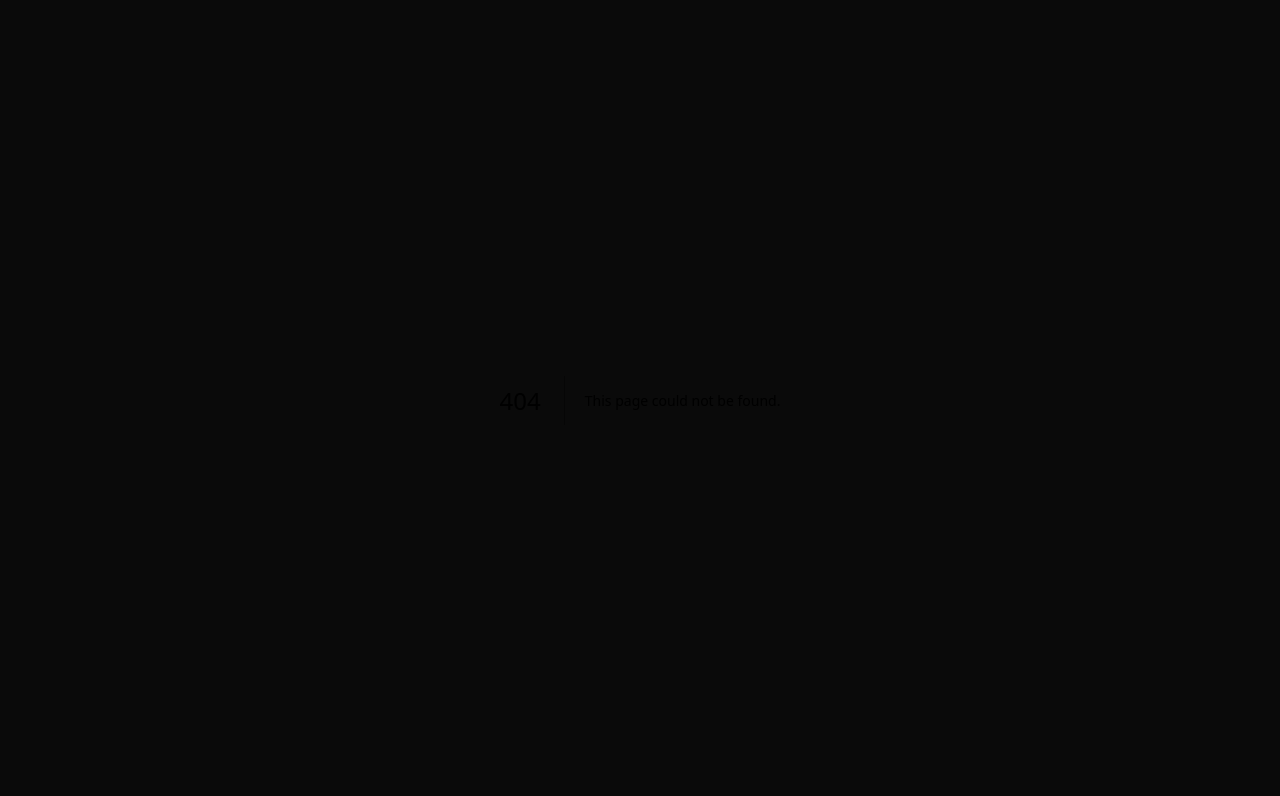
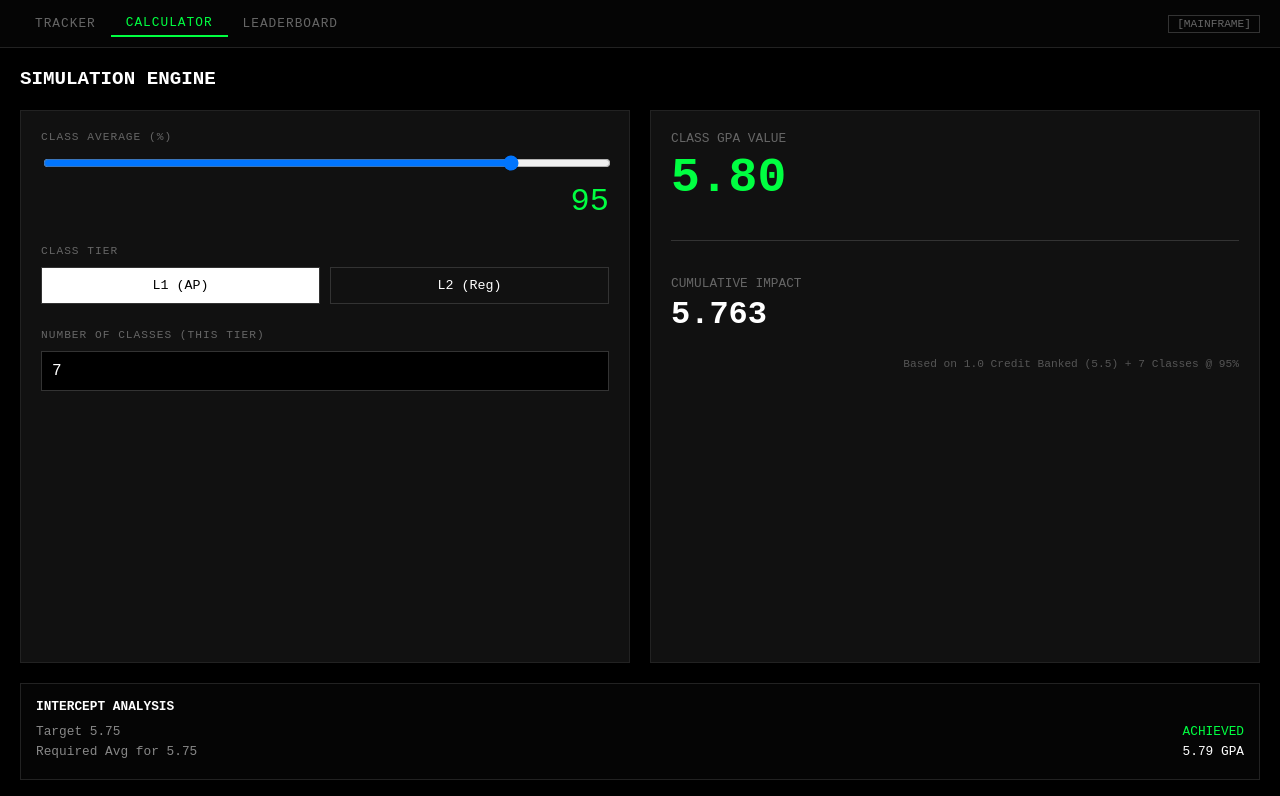
Before and after one commit to zach131/bluelock-terminal, a Next.js app: page /threat-engine/calculator in a window 1280 px wide. Before the commit this address had no page. Shown: the top 796 px of the page. Built offline with nearby package versions, Linux system fonts and the light colour scheme.

Commit message:
Create page.tsx

```diff
--- /dev/null
+++ b/src/app/threat-engine/calculator/page.tsx
@@ -0,0 +1,137 @@
+'use client';
+
+import { useState } from 'react';
+
+// Same logic as Tracker but isolated
+const GPA_SCALE = [
+  [97, 100, 4.0], [93, 96, 3.8], [90, 92, 3.6],
+  [87, 89, 3.4], [83, 86, 3.2], [80, 82, 3.0],
+  [77, 79, 2.8], [73, 76, 2.6], [70, 72, 2.4],
+  [0, 69, 0.0]
+];
+
+export default function Calculator() {
+  const [grade, setGrade] = useState(95);
+  const [level, setLevel] = useState<'L1' | 'L2'>('L1');
+  const [count, setCount] = useState(7);
+
+  const getBase = (g: number) => {
+    for (const [min, max, pts] of GPA_SCALE) {
+      if (g >= min && g <= max) return pts;
+    }
+    return 0;
+  };
+
+  const calculateGPA = () => {
+    const base = getBase(grade);
+    const weight = level === 'L1' ? 2.0 : 1.0;
+    return base + weight;
+  };
+
+  const classGpa = calculateGPA();
+  const cumGpa = ((5.5 + (classGpa * count)) / (1 + count));
+
+  return (
+    <div style={styles.main}>
+      <header style={styles.header}>
+        <span style={styles.title}>SIMULATION ENGINE</span>
+      </header>
+
+      <div style={styles.grid}>
+        {/* INPUTS */}
+        <div style={styles.card}>
+          <div style={styles.control}>
+            <label style={styles.label}>CLASS AVERAGE (%)</label>
+            <input
+              type="range"
+              min="70"
+              max="100"
+              value={grade}
+              onChange={e => setGrade(parseInt(e.target.value))}
+              style={styles.slider}
+            />
+            <span style={styles.sliderVal}>{grade}</span>
+          </div>
+
+          <div style={styles.control}>
+            <label style={styles.label}>CLASS TIER</label>
+            <div style={styles.btnGroup}>
+              <button onClick={() => setLevel('L1')} style={{ ...styles.tierBtn, backgroundColor: level === 'L1' ? '#FFF' : '#111', color: level === 'L1' ? '#000' : '#FFF' }}>L1 (AP)</button>
+              <button onClick={() => setLevel('L2')} style={{ ...styles.tierBtn, backgroundColor: level === 'L2' ? '#FFF' : '#111', color: level === 'L2' ? '#000' : '#FFF' }}>L2 (Reg)</button>
+            </div>
+          </div>
+
+          <div style={styles.control}>
+            <label style={styles.label}>NUMBER OF CLASSES (THIS TIER)</label>
+            <input
+              type="number"
+              value={count}
+              onChange={e => setCount(parseInt(e.target.value) || 0)}
+              style={styles.input}
+            />
+          </div>
+        </div>
+
+        {/* OUTPUTS */}
+        <div style={styles.card}>
+          <div style={styles.resultRow}>
+            <span style={styles.resLabel}>CLASS GPA VALUE</span>
+            <span style={{ ...styles.resVal, color: classGpa >= 5.79 ? '#00FF41' : '#FFB000' }}>
+              {classGpa.toFixed(2)}
+            </span>
+          </div>
+          <div style={styles.divider} />
+          <div style={styles.resultRow}>
+            <span style={styles.resLabel}>CUMULATIVE IMPACT</span>
+            <span style={{ ...styles.resVal, fontSize: '2rem' }}>
+              {cumGpa.toFixed(3)}
+            </span>
+          </div>
+          <div style={styles.hint}>
+            Based on 1.0 Credit Banked (5.5) + {count} Classes @ {grade}%
+          </div>
+        </div>
+      </div>
+
+      {/* INTERCEPT CHART */}
+      <div style={styles.chart}>
+        <div style={styles.chartHeader}>INTERCEPT ANALYSIS</div>
+        <div style={styles.chartRow}>
+          <span>Target 5.75</span>
+          <span style={{ color: cumGpa >= 5.75 ? '#00FF41' : '#FF1744' }}>
+            {cumGpa >= 5.75 ? 'ACHIEVED' : 'MISSED'}
+          </span>
+        </div>
+        <div style={styles.chartRow}>
+          <span>Required Avg for 5.75</span>
+          <span style={{ color: '#FFF' }}>
+            {((5.75 * (1 + count) - 5.5) / count).toFixed(2)} GPA
+          </span>
+        </div>
+      </div>
+    </div>
+  );
+}
+
+const styles: { [key: string]: React.CSSProperties } = {
+  main: { flex: 1, padding: '20px', display: 'flex', flexDirection: 'column', gap: '20px' },
+  header: { display: 'flex', justifyContent: 'space-between' },
+  title: { fontSize: '1.2rem', fontWeight: 'bold' },
+  grid: { display: 'grid', gridTemplateColumns: '1fr 1fr', gap: '20px', flex: 1 },
+  card: { background: '#111', border: '1px solid #222', padding: '20px', display: 'flex', flexDirection: 'column', gap: '25px' },
+  control: { display: 'flex', flexDirection: 'column', gap: '10px' },
+  label: { fontSize: '0.7rem', color: '#666', letterSpacing: '1px' },
+  slider: { width: '100%' },
+  sliderVal: { fontSize: '2rem', textAlign: 'right', color: '#00FF41' },
+  btnGroup: { display: 'flex', gap: '10px' },
+  tierBtn: { flex: 1, padding: '10px', cursor: 'pointer', fontFamily: 'monospace', border: '1px solid #333' },
+  input: { background: '#000', border: '1px solid #333', color: '#FFF', padding: '10px', fontSize: '1rem', fontFamily: 'monospace' },
+  resultRow: { display: 'flex', flexDirection: 'column', gap: '5px' },
+  resLabel: { fontSize: '0.8rem', color: '#666' },
+  resVal: { fontSize: '3rem', fontWeight: 'bold' },
+  divider: { borderBottom: '1px solid #333', margin: '10px 0' },
+  hint: { fontSize: '0.7rem', color: '#555', textAlign: 'right' },
+  chart: { background: '#050505', border: '1px solid #222', padding: '15px' },
+  chartHeader: { fontSize: '0.8rem', fontWeight: 'bold', marginBottom: '10px', color: '#FFF' },
+  chartRow: { display: 'flex', justifyContent: 'space-between', fontSize: '0.8rem', color: '#888', marginBottom: '5px' }
+};
```
